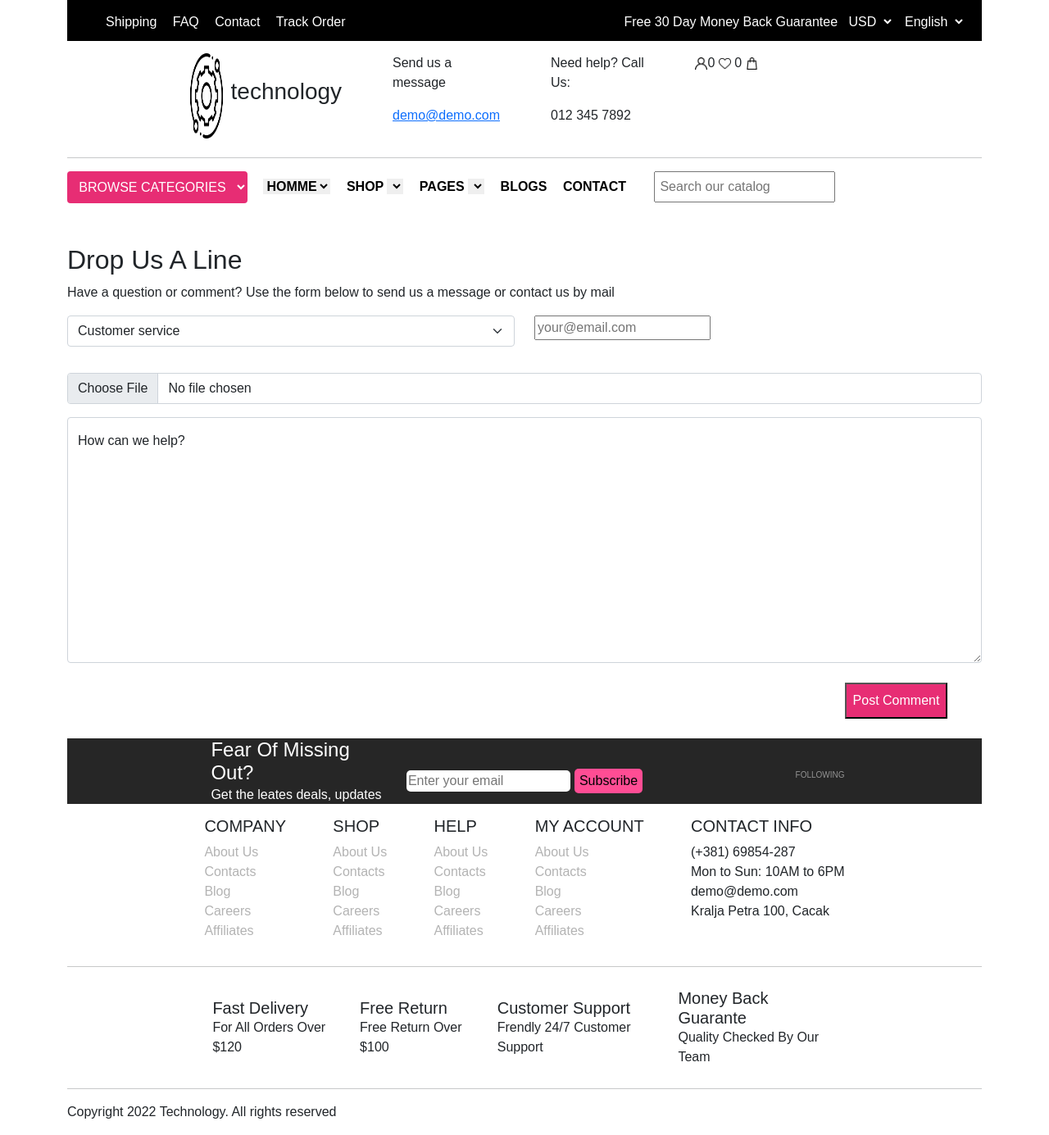
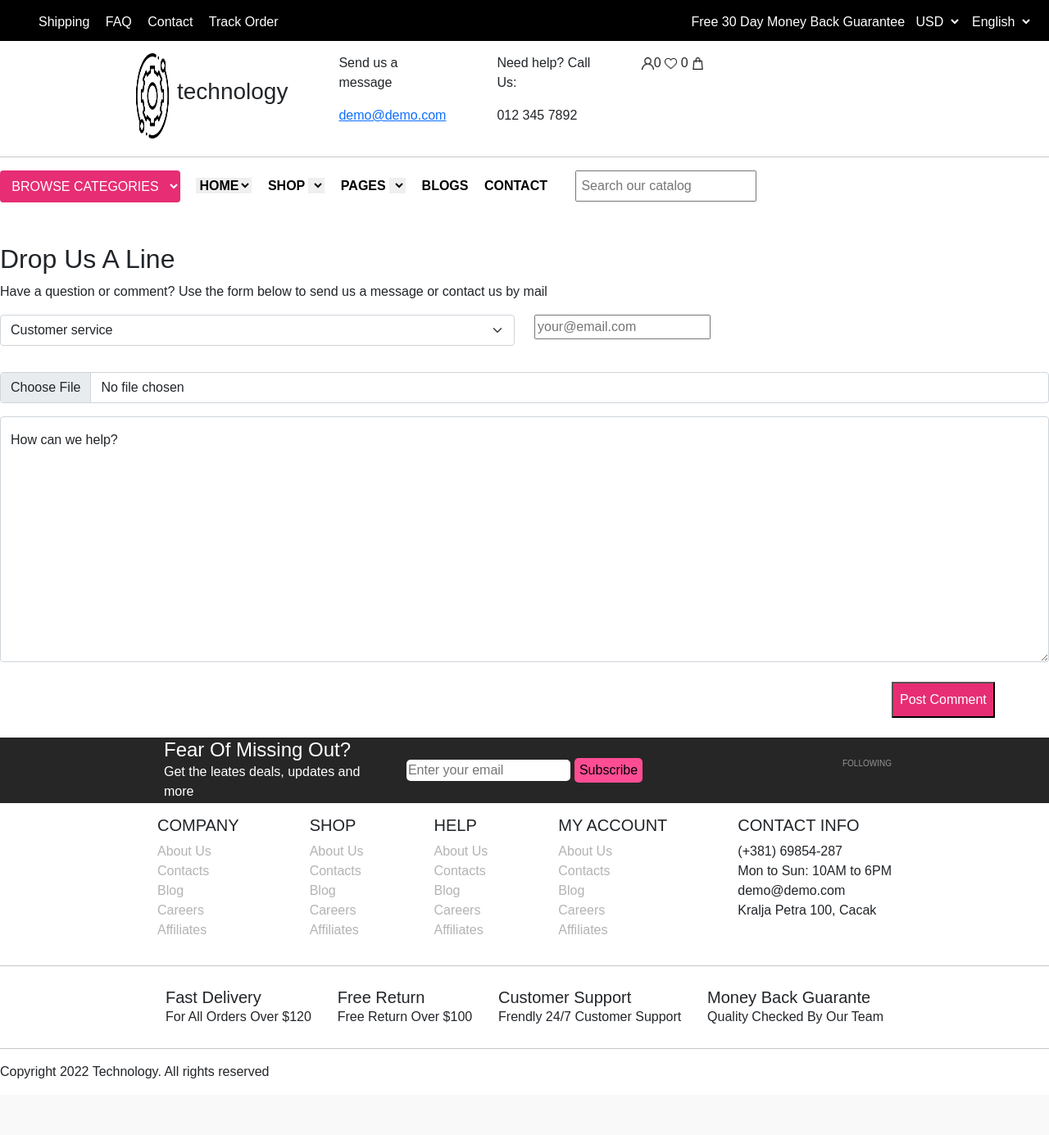
Before and after one commit to 53-2018/itshop, a PHP site: page /contact.php in a window 1280 px wide. Shown: the whole page at 82% size. After the commit the page ends 1316 px from the top, so only its background shows below. Run offline with PHP 8.4, Linux system fonts and the light colour scheme; lists and menus that the app fills with data are empty.

Commit message:
indent spcing and css remove

```diff
--- a/contact.php
+++ b/contact.php
@@ -1,113 +1,15 @@
-<!DOCTYPE html>
-<html lang="en">
 
-<head>
-    <meta charset="UTF-8">
-    <meta http-equiv="X-UA-Compatible" content="IE=edge">
-    <meta name="viewport" content="width=device-width, initial-scale=1.0">
-    <title>Pocetna strana</title>
-    <link rel="stylesheet" href="style.css">
-    <link rel="stylesheet" href="https://cdnjs.cloudflare.com/ajax/libs/font-awesome/4.7.0/css/font-awesome.min.css">
-    <link href="https://cdn.jsdelivr.net/npm/bootstrap@5.1.3/dist/css/bootstrap.min.css" rel="stylesheet" integrity="sha384-1BmE4kWBq78iYhFldvKuhfTAU6auU8tT94WrHftjDbrCEXSU1oBoqyl2QvZ6jIW3" crossorigin="anonymous">
-</head>
+    <?php
+    include_once 'header.php'
+    ?>
 
-<body>
-    <div class="container">
-    <header>
-
-    <nav class="first_nav">
-
-            <ul>
-                <li class="left_list">
-                    <a href="">Shipping</a>
-                    <a href="">FAQ</a>
-                    <a href="contact.php">Contact</a>
-                    <a href="">Track Order</a>
-                </li>
-
-                <li class="right_nav">
-                    <a href="">Free 30 Day Money Back Guarantee</a>
-                    <select name="usd" id="">
-                        <option value="usd">USD</option>
-                        <option value="usd">EUR</option>
-                    </select>
-                    <select name="usd" id="">
-                        <option value="usd">English</option>
-                        <option value="usd">France</option>
-                    </select>
-
-                </li>
-            </ul>
-
-    </nav>
-</header>
-
-
-<section class="first_section">
-
-
- <div class="row ">
-    <div id="logotext" class="col-sm">
-        <img src="img/logo.png" width="40px" alt="">
-         <h3>technology</h3>
-    </div>
-    <div id="send_message" class="col-sm">
-        <p>Send us a message</p>
-        <a href="mailto:demo@demo.com">demo@demo.com</a>
-    </div>
-    <div class="col-sm">
-        <p>Need help? Call Us:</p>
-       <p>012 345 7892</p>
-    </div>
-    <divi id="icons" class="col-sm">
-        <img src="img/user.png" width="15px" alt="">0
-        <img src="img/heart.png" width="15px" alt=""> 0
-        <img src="img/shopping-bag.png" width="15px" alt="">
-    </div>
-
-    </section>
-    <hr>
-    <section class="third_section">
-
-                <select class="btn" name="usd" id="">
-                    <option value="categories">BROWSE CATEGORIES</option>
-
-                </select>
-                </button>
-
-                <a href="">
-                    <select name="" id="homme">
-                        <option value="">HOMME</option>
-                    </select>
-                </a>
-                <a href="shop.php"> SHOP
-                    <select name="" id="">
-                        <option value=""></option>
-                    </select>
-                </a>
-                <a href=""> PAGES
-                    <select name="" id="">
-                        <option value=""></option>
-                    </select>
-                </a>
-                <a href="">BLOGS</a>
-                <a href="">CONTACT</a>
-
-                <input type="text" placeholder="Search our catalog">
-
-
-    </section>
 <!----------------Our Location Section--------->
-
 <div class="contactsection">
     <h2>Drop Us A Line</h2>
     <p>Have a question or comment? Use the form below to send us a message or contact us by mail</p>
-
-
     <form action="" name="myForm" method="GET" >
         <div class="row">
 <div class="col-sm-6">
-
         <select class="form-select" >
             <option selected>Customer service</option>
             <option value="1">Other services</option>
@@ -119,45 +21,22 @@
           <p id="test"></p>
           </div>
 </div>
-
 <div class="mb-3">
     <label  for="formFile bg-danger " class="form-label " ></label>
     <input class="form-control  " type="file" id="formFile">
   </div>
-
   <div class="form-floating">
-
     <textarea class="form-control" placeholder="Leave a comment here" id="comment_box" style="height: 300px"></textarea>
     <label for="floatingTextarea2">How can we help?</label>
   </div>
-
   <div class="dugme mt-4">
-
-    <p style="color: red;" id="comment_error"></p>
-    <p style="color: red;" id="comment_error_email"></p>
-
+    <p class="comment_error"  id="comment_error"></p>
+    <p class="comment_error_email"></p>
     <input id="btn" type="submit" name="commit" value="Post Comment"onclick="return check()">
-
   </div>
     </form>
 
 </div>
-
-
-<!---------form validaion ajax---------->
-<?php
-
-
-
-
-?>
-<!---------form validaion js code---------->
-
-
-<!---------form validaion php code---------->
-
-
-
 
 </section>
 <br>
--- a/header.php
+++ b/header.php
@@ -11,9 +11,7 @@
     <link href="https://cdn.jsdelivr.net/npm/bootstrap@5.1.3/dist/css/bootstrap.min.css" rel="stylesheet" integrity="sha384-1BmE4kWBq78iYhFldvKuhfTAU6auU8tT94WrHftjDbrCEXSU1oBoqyl2QvZ6jIW3" crossorigin="anonymous">
 </head>
 <header>
-
     <nav class="first_nav">
-
             <ul>
                 <li class="left_list">
                     <a href="">Shipping</a>
@@ -35,10 +33,8 @@
 
                 </li>
             </ul>
-
     </nav>
 </header>
-
 <section class="first_section">
 
  <div class="row ">
@@ -59,25 +55,22 @@
         <img src="img/heart.png" width="15px" alt=""> 0
         <img src="img/shopping-bag.png" width="15px" alt="">
     </div>
-
     </section>
     <hr>
     <section class="third_section">
-
                 <select class="btn" name="browse" i>
                     <option value="categories">BROWSE CATEGORIES</option>
-
                 </select>
                 </button>
-
                 <a href="index.php">
-                    <select name="homme" id="homme-option">
-                        <option value="">HOMME</option>
+                    <select name="home" id="home-option">
+                        <option value="">HOME</option>
                     </select>
                 </a>
                 <a href="shop.php"> SHOP
                     <select name="shop" id="shop-option">
-                        <option value=""></option>
+                        <option value="shopPage1"></option>
+                        <option value="shopPage2"></option>
                     </select>
                 </a>
                 <a href="#"> PAGES
@@ -85,10 +78,8 @@
                         <option value=""></option>
                     </select>
                 </a>
-                <a href="#">BLOGS</a>
+                <a href="index.php">BLOGS</a>
                 <a href="contact.php">CONTACT</a>
-
                 <input type="text" placeholder="Search our catalog">
 
-
     </section>
--- a/style.css
+++ b/style.css
@@ -233,3 +233,11 @@ footer > hr
 {
     width: 70%;
 }
+
+/*comment error for contact page*/
+.comment_error{
+    color: red;
+}
+.comment_error_email{
+    color: red;
+}
--- a/validation.js
+++ b/validation.js
@@ -6,7 +6,7 @@ function check(){
     var x = document.getElementById('comment_box').value
     debugger;
     if (x == null || x == "") {
-      document.getElementById('comment_error').innerHTML = "Message box must be filled";
+      document.getElementsByClassName('comment_error').innerHTML = "Message box must be filled";
     return false
     }
 
@@ -20,7 +20,7 @@ var r=/^(([^<>()[\]\.,;:\s@\"]+(\.[^<>()[\]\.,;:\s@\"]+)*)|(\".+\"))@(([^<>()[\]
 /*if(!b.includes("@") && !b.includes("com") ){*/
 if(!r.test(b)){
     /*alert("Wrong Email format!")*/
-    document.getElementById('comment_error_email').innerHTML="Wrong email format";
+    document.getElementsByClassName('comment_error_email').innerHTML="Wrong email format";
     return false;
 
 }
```
Also changed, not shown: index.php (+1 -11 lines), shop.php (+2 -21 lines), 1 other file.
